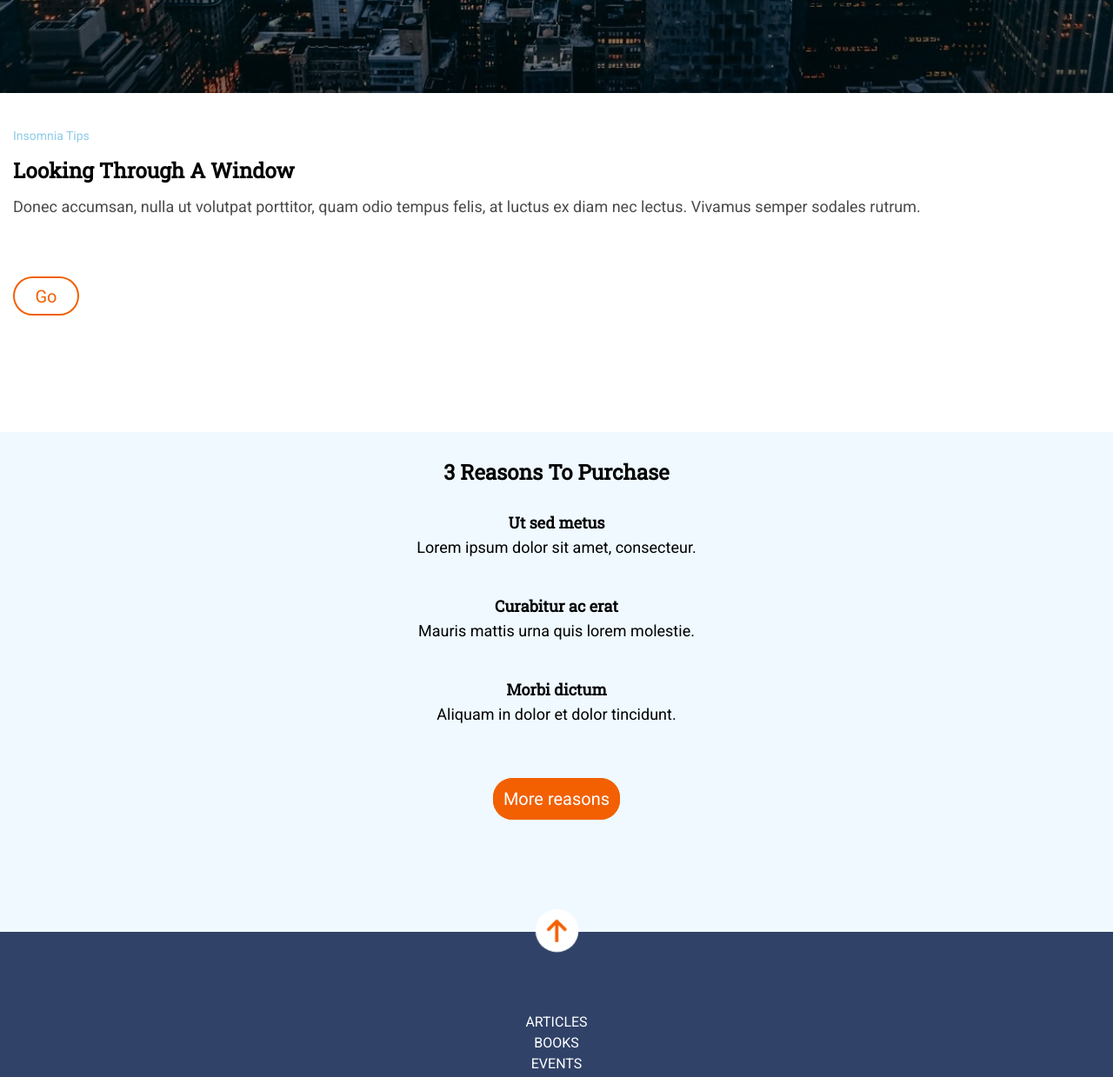
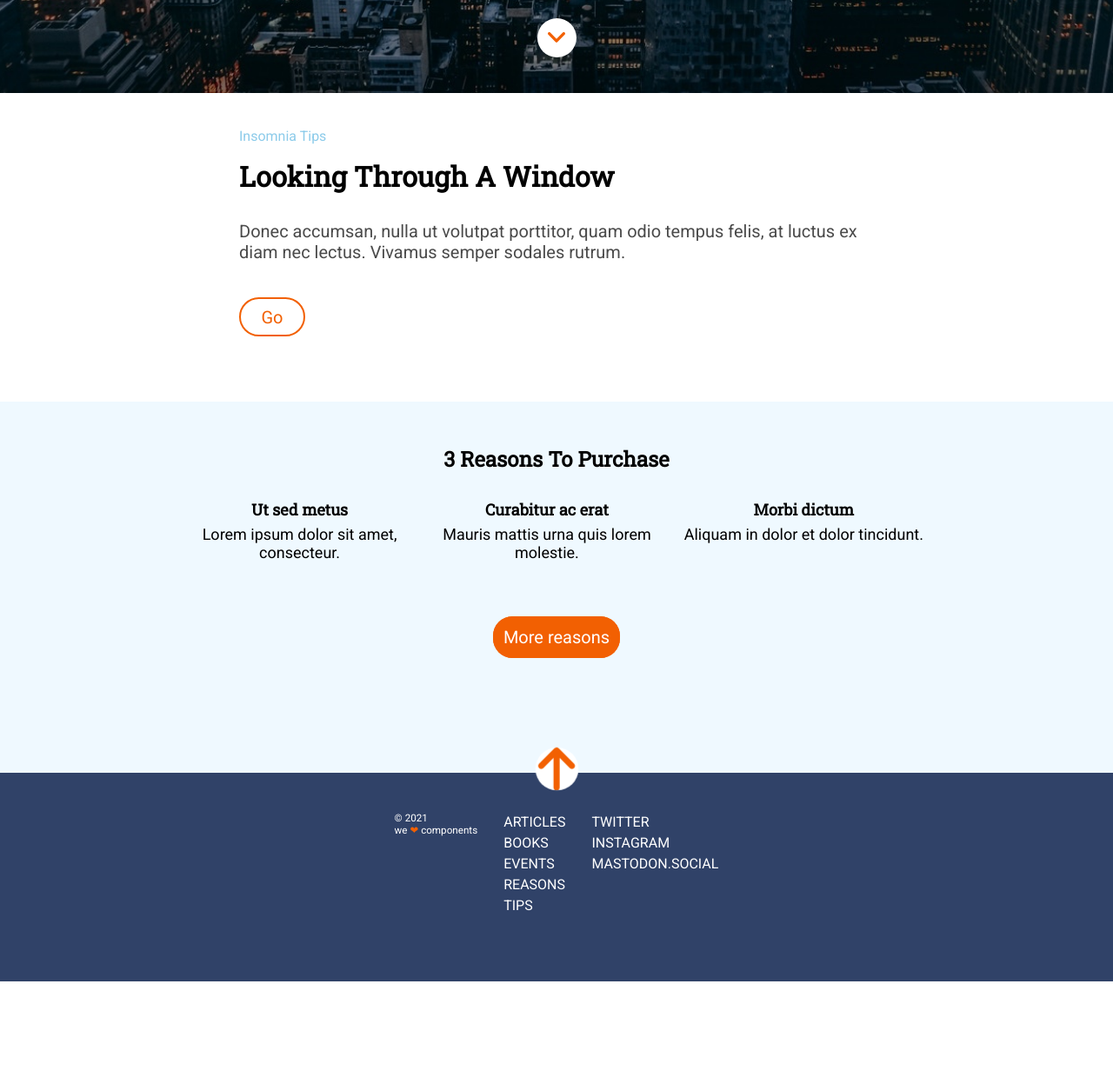
Before and after one commit to Adalab/modulo-1-evaluacion-final-Marianne-Orts, a website: page src/html/index.html in a window 1280 px wide. Shown: the part 693-1932 px from the top of the page at 87% size. After the commit the page ends 1867 px from the top, so only its background shows below. Drawn offline with nearby package versions, Linux system fonts and the light colour scheme; files that its build step writes are made by us from their sources; files whose address does not match are found by name.

Commit message:
Finish css and responsive

```diff
--- a/src/html/partials/footer.html
+++ b/src/html/partials/footer.html
@@ -2,10 +2,9 @@
   <a href="#hero">
     <div class="page__footer--arrow">
       <img class="page__footer--arrow-up" src="./assets/images/ico-arrow.svg" title="Arrow image"/>
-
-  </div>
-</a>
-
+    </div>
+  </a>
+<section class="page__footer--flex">
   <nav>
     <ul class="page__footer--menu">
       <li><a class="page__footer--menu-item" href="https://adalab.es" title="Go to Adalab">Articles</a></li>
@@ -28,4 +27,5 @@
     <small>&copy; 2021</small>
     <small>we <span class="page__footer--copy-heart">❤︎</span> components</small>
   </div>
+</section>
 </footer>
--- a/src/scss/components/_buttons.scss
+++ b/src/scss/components/_buttons.scss
@@ -10,7 +10,7 @@
   flex-direction: column;
   justify-content: center;
   align-items: center;
-  cursor: pointer;
+  /* cursor: pointer; */
   &--span {
     width: 16px;
     height: 5px;
@@ -35,7 +35,7 @@
   &--icon {
   }
 }
-/* TIPS GO */
+/* TIPS GO BUTTON*/
 .page__tips--go {
   width: 76px;
   height: 45px;
@@ -52,7 +52,7 @@
     color: white;
   }
 }
-/* MORE REASONS */
+/* MORE REASONS BUTTON */
 .page__reasons--more-reasons {
   width: 184px;
   height: 45px;
@@ -67,7 +67,7 @@
   }
 }
 /* FOOTER ARROW BUTTON */
-.page__footer--arrow {
+.page__footer--arrow-up {
   width: 45px;
   height: 45px;
   border-radius: 22.5px;
@@ -90,3 +90,8 @@
     transform: scale(1);
   }
 }
+@media all and (min-width: 1200px){
+  .page__reasons--more-reasons {
+    width: 215px;
+}
+}
--- a/src/scss/layout/_footer.scss
+++ b/src/scss/layout/_footer.scss
@@ -2,12 +2,24 @@
   width: 100%;
   height: 465px;
   background-color: $color-bg-footer;
-  display: flex;
-  flex-direction: column;
-  justify-content: space-around;
-  align-items: center;
-  text-align: center;
-
+// arrow y flex suman los 465 px//
+  &--arrow {
+    width: 100%;
+    height: 45px;
+    display: flex;
+    justify-content: center;
+    align-items: center;
+  }
+  &--flex {
+    width: 100%;
+    /* height: 420px; */
+    height: 100%;
+    display: flex;
+    flex-direction: column;
+    justify-content: space-evenly;
+    align-items: center;
+    text-align: center;
+  }
   &--menu {
     list-style: none;
     line-height: 1.5em;
@@ -16,7 +28,6 @@
     list-style: none;
     line-height: 1.5em;
   }
-
   &--menu-item {
     font-family: $font-secondary;
     font-size: 16px;
@@ -25,7 +36,6 @@
     text-decoration: none;
     margin-bottom: 5px;
   }
-
   &--social-item {
     font-family: $font-secondary;
     font-size: 16px;
@@ -33,7 +43,6 @@
     text-transform: uppercase;
     text-decoration: none;
   }
-
   &--copy {
     font-family: $font-secondary;
     font-size: 14px;
@@ -42,8 +51,40 @@
     flex-direction: column;
     justify-content: center;
   }
-
   &--copy-heart {
     color: $color-buttons;
   }
 }
+@media all and (min-width: 768px) {
+  .page__footer {
+    width: 100%;
+    height: 240px;
+
+    &--flex {
+      flex-direction: row;
+      justify-content: space-around;
+      align-items: flex-start;
+      text-align: left;
+    }
+    &--copy {
+      order: -1;
+    }
+  }
+}
+@media all and (min-width: 1200px){
+  .page__footer {
+
+    &--flex {
+      justify-content: center;
+    }
+    &--menu {
+      padding: 0 15px;
+    }
+    &--social {
+      padding: 0 15px;
+    }
+    &--copy {
+      padding: 0 15px;
+    }
+  }
+}
--- a/src/scss/layout/_hero.scss
+++ b/src/scss/layout/_hero.scss
@@ -5,14 +5,12 @@
   align-items: center;
   width: 100%;
   height: 100vh;
-
   &--image {
     height: 100vh;
     position: absolute;
     top: 0;
     z-index: -2;
   }
-
   &--title {
     font-family: $font-main;
     color: $color-text-hero;
@@ -27,3 +25,25 @@
     font-size: 16px;
   }
 }
+@media all and (min-width: 768px){
+  .page__hero {
+    &--title{
+      font-size: 80px;
+      margin: 30vh 15px 10px 15px;
+    }
+    &--subtitle{
+      font-size: 24px;
+    }
+  }
+}
+@media all and (min-width: 1200px){
+  .page__hero{
+    &--title{
+      font-size: 100px;
+      margin: 40vh 250px 10px 250px;
+    }
+    &--subtitle{
+      font-size: 24px;
+    }
+  }
+}
--- a/src/scss/layout/_reasons.scss
+++ b/src/scss/layout/_reasons.scss
@@ -4,7 +4,6 @@
   background-color: $color-bg-reasons;
   padding: 30px 0 50px 0;
   text-align: center;
-
   &--title {
     font-family: $font-main;
     font-weight: bold;
@@ -18,7 +17,6 @@
     color: white;
   }
 }
-
 .reason__grid {
   padding: 30px 68px;
   display: grid;
@@ -40,3 +38,23 @@
     margin-bottom: 45px;
   }
 }
+@media all and (min-width: 768px){
+  .page__reasons{
+    height: 397px;
+    padding: 50px 0 0 0;
+  }
+  .reason__grid{
+  grid-template-rows: 1fr;
+  grid-template-columns: 30%;
+  }
+  .reason__item{
+    grid-row: 1 / 2;
+    grid-column: span 1;
+  }
+}
+@media all and (min-width: 1200px){
+  .page__reasons{
+    height: 427px;
+    padding: 50px 150px 0 150px;
+  }
+}
--- a/src/scss/layout/_tips.scss
+++ b/src/scss/layout/_tips.scss
@@ -1,7 +1,7 @@
 .page__tips {
   width: 100%;
   height: 350px;
-  padding: 0 15px;
+  padding: 0 30px;
   margin-top: 40px;
   &--name {
     font-family: $font-secondary;
@@ -16,7 +16,6 @@
     color: $color-title;
     text-transform: capitalize;
     margin: 15px 0;
-
   }
   &--content {
     font-family: $font-secondary;
@@ -30,3 +29,30 @@
     color: $color-buttons;
   }
 }
+@media all and (min-width: 768px){
+  .page__tips {
+    height: 315px;
+    padding: 0 50px;
+    &--title{
+      font-size: 26px;
+      margin-bottom: 30px;
+    }
+    &--content{
+      font-size: 20px;
+      margin-bottom: -30px;
+    }
+  }
+}
+@media all and (min-width: 1200px){
+  .page__tips {
+    height: 315px;
+    padding: 0 275px;
+    &--name {
+      font-size: 16px;
+    }
+    &--title{
+      font-size: 32px;
+      margin-bottom: 30px;
+    }
+  }
+}
--- a/src/scss/pages/_index.scss
+++ b/src/scss/pages/_index.scss
@@ -1,4 +1,3 @@
 html{
   scroll-behavior: smooth;
-
 }
```
Also changed, not shown: src/html/partials/link.html (deleted, +0 -1 lines).
